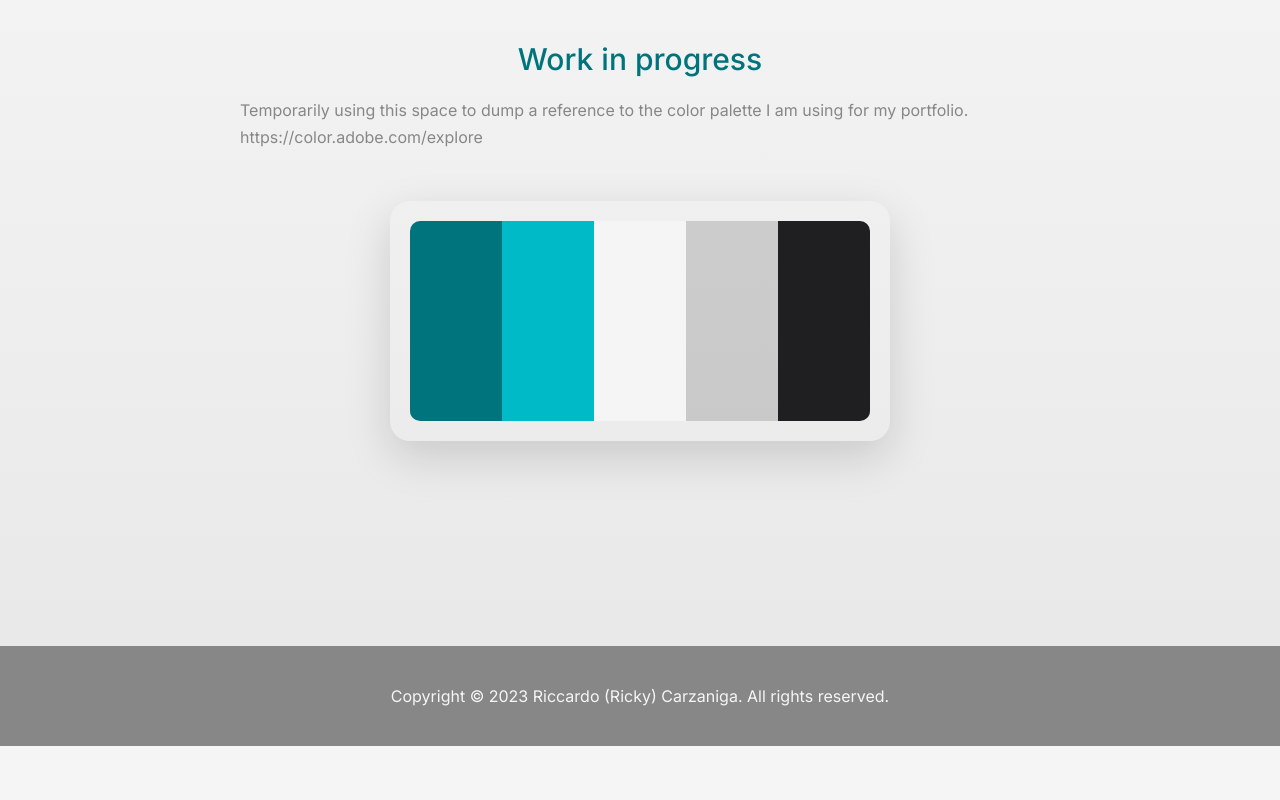
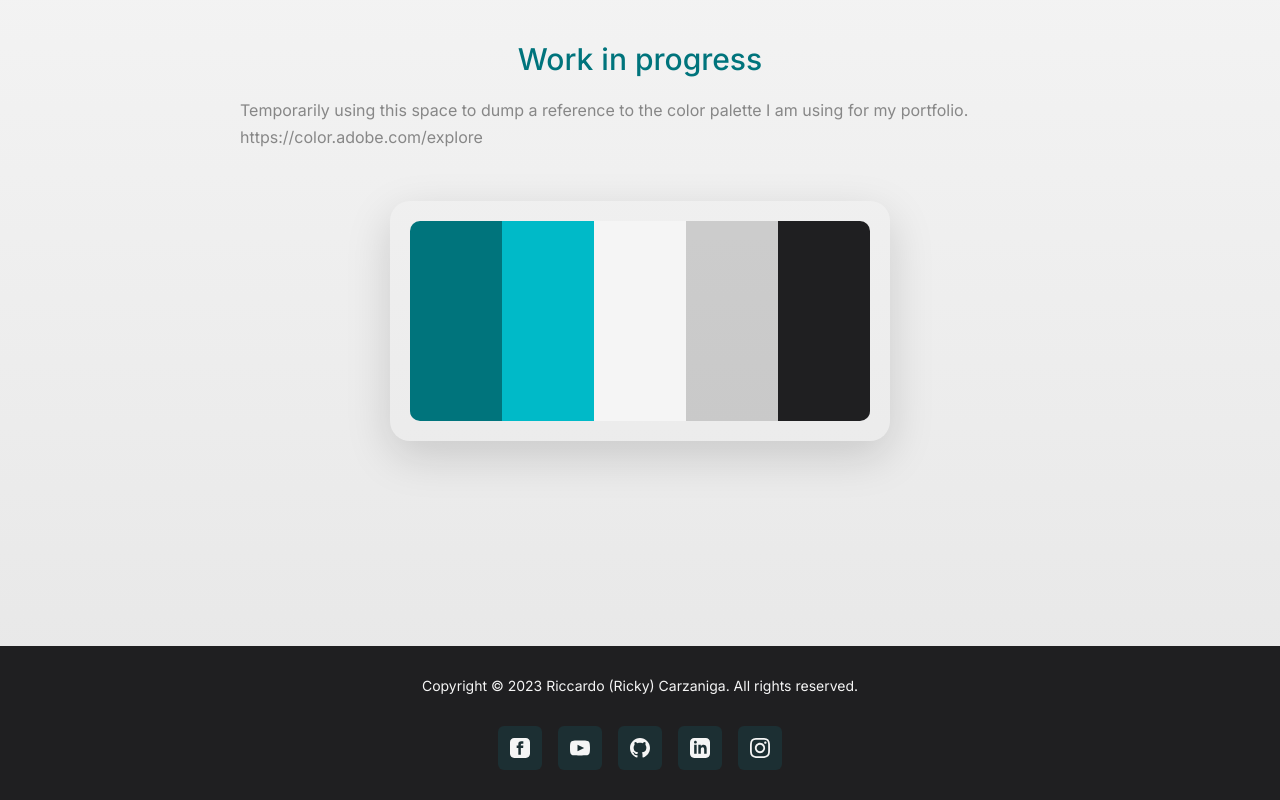
Before and after one commit to ironest/portfolio_2024, a plain HTML site: page index.html in a window 1280 px wide. Shown: the part 5936-6736 px from the top of the page. Before the commit the page ends 6682 px from the top, so only its background shows below. Drawn offline with nearby package versions, Linux system fonts and the light colour scheme.

Commit message:
Added more content to footer

```diff
--- a/index.html
+++ b/index.html
@@ -372,6 +372,35 @@
       <p class="copyright">
         Copyright © 2023 Riccardo (Ricky) Carzaniga. All rights reserved.
       </p>
+      <ul class="socials">
+        <li>
+          <a href="https://facebook.com/ironest" target="_blank"
+            ><img src="./img/social/facebook.svg"
+          /></a>
+        </li>
+        <li>
+          <a href="https://www.youtube.com/ironest" target="_blank"
+            ><img src="./img/social/youtube.svg"
+          /></a>
+        </li>
+        <li>
+          <a href="https://github.com/ironest" target="_blank"
+            ><img src="./img/social/github.svg"
+          /></a>
+        </li>
+        <li>
+          <a
+            href="https://www.linkedin.com/in/carzanigariccardo"
+            target="_blank"
+            ><img src="./img/social/linkedin.svg"
+          /></a>
+        </li>
+        <li>
+          <a href="https://www.instagram.com/ironest/" target="_blank"
+            ><img src="./img/social/instagram.svg"
+          /></a>
+        </li>
+      </ul>
     </div>
     <script src="js/script.js"></script>
   </body>
--- a/styles/base.scss
+++ b/styles/base.scss
@@ -90,13 +90,43 @@ body {
   }
 
   .footer {
-    min-height: 100px;
+    padding: 30px 0;
     width: 100%;
-    background-color: $color-dirty-gray;
-    text-align: center;
+    background-color: $color-dirty-black;
+    display: flex;
+    flex-direction: column;
+    gap: 30px;
 
     .copyright {
+      font-size: 14px;
       color: $color-dirty-white;
+      margin: 0 30px;
+      line-height: 20px;
+      text-align: center;
+    }
+
+    .socials {
+      display: flex;
+      gap: 16px;
+
+      a {
+        border-radius: 6px;
+        background-color: rgba(0, 186, 200, 0.1);
+        padding: 12px;
+        display: flex;
+
+        &:hover {
+          background-color: $color-dark-emerald;
+        }
+
+        img {
+          width: 20px;
+          aspect-ratio: 1;
+
+          filter: invert(100%) sepia(98%) saturate(6%) hue-rotate(278deg)
+            brightness(109%) contrast(92%);
+        }
+      }
     }
   }
 }
```
Also changed, not shown: styles/base.css.
